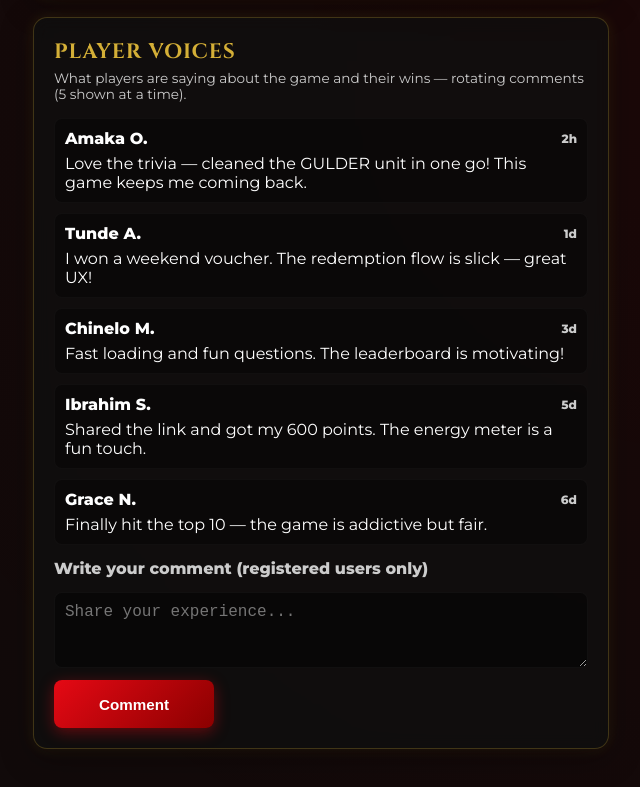
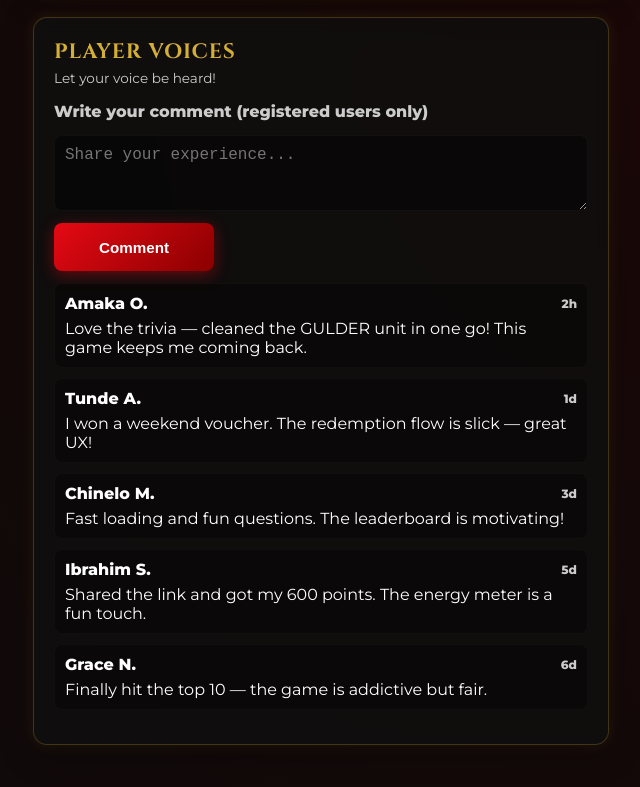
Before and after one commit to essien-world/ultimate_reward, a plain HTML site: page index.html in a window 1280 px wide. Shown: the part 2962-3749 px from the top of the page, without its empty margins (319-959 px from the left). Drawn offline with nearby package versions, Linux system fonts and the light colour scheme.

Commit message:
modified:   index.html

```diff
--- a/index.html
+++ b/index.html
@@ -387,9 +387,7 @@
     <!-- Comments Section -->
     <section id="commentSection" class="card comment-card">
       <h2 class="section-title">PLAYER VOICES</h2>
-      <p class="subtext">What players are saying about the game and their wins — rotating comments (5 shown at a time).</p>
-
-      <div id="commentsDisplayList" class="comments-feed" style="margin-top:12px; margin-bottom:14px;"></div>
+      <p class="subtext">Let your voice be heard!</p>
 
       <div style="margin-top:12px;">
         <label style="display:block; margin-bottom:8px; color:var(--text-muted); font-weight:700;">Write your comment (registered users only)</label>
@@ -399,6 +397,10 @@
           <div id="commentStatusMsg" style="align-self:center; color:var(--gold-primary); font-weight:700;"></div>
         </div>
       </div>
+
+      <div id="commentsDisplayList" class="comments-feed" style="margin-top:12px; margin-bottom:14px;"></div>
+
+
     </section>
 
   </main>
```
